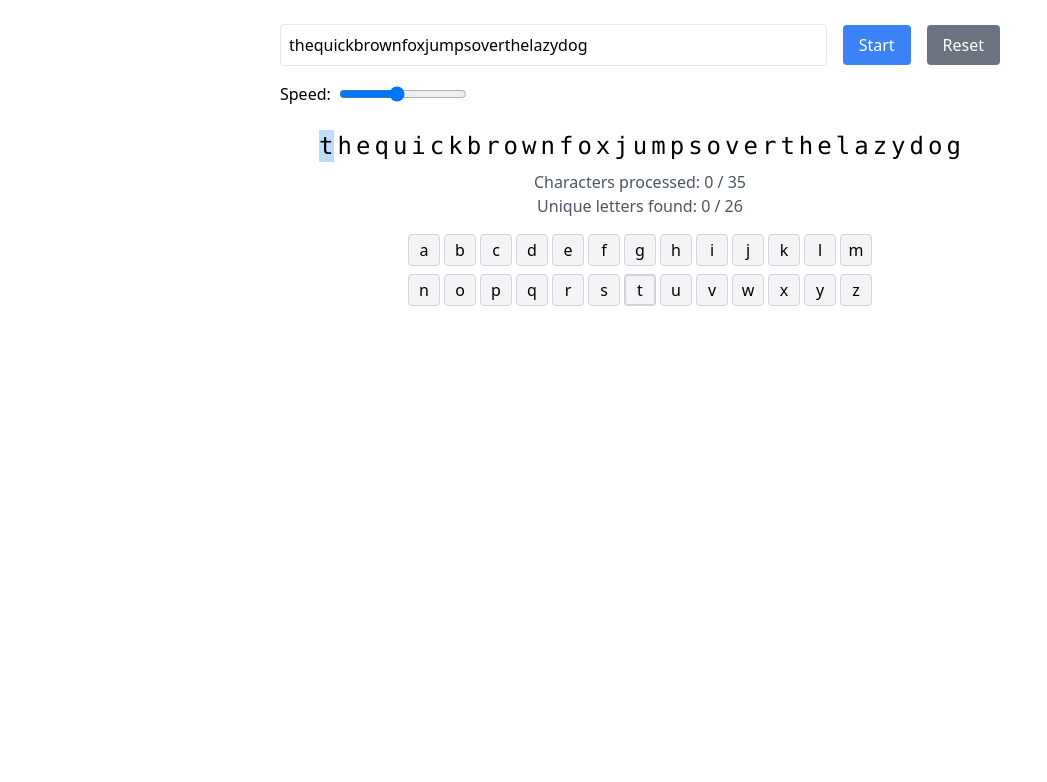
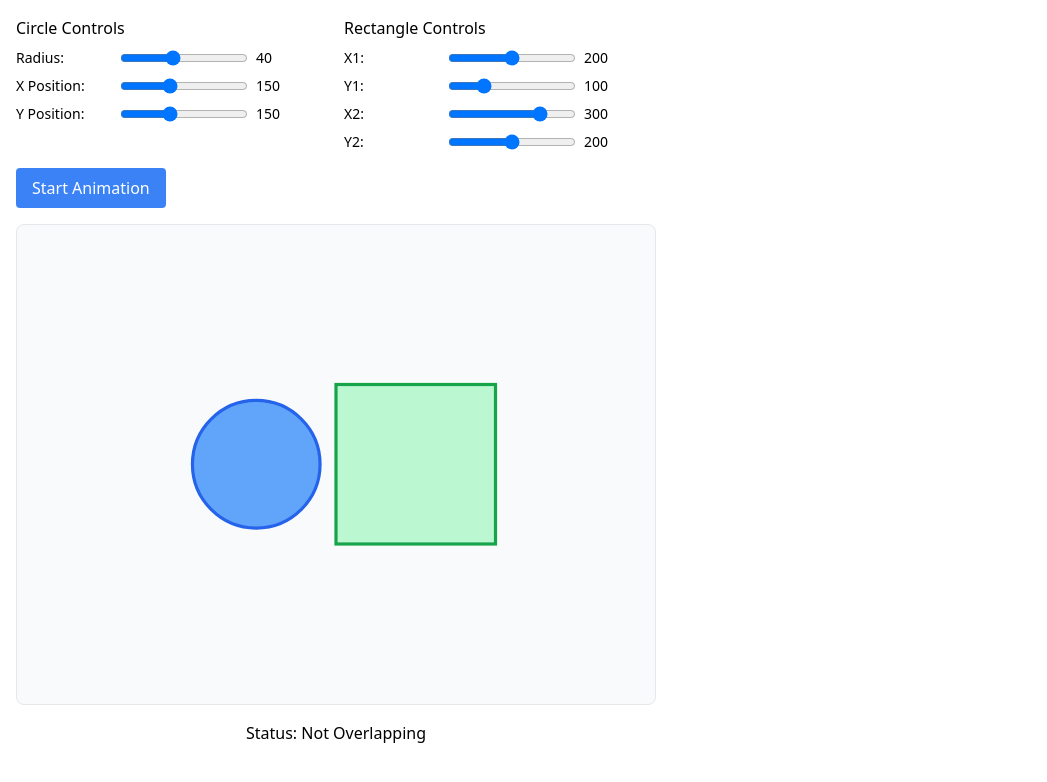
Before and after one commit to kartikjain007/DSA-Repository, a React (Create React App) app: page / in a window 1280 px wide. Shown: the top 782 px of the page, without its empty margins (0-1047 px from the left). Built offline with nearby package versions, Linux system fonts and the light colour scheme.

Commit message:
Added Overlap-Detector

```diff
--- a/src/App.js
+++ b/src/App.js
@@ -1,13 +1,15 @@
 // import logo from './logo.svg';
 import "./App.css";
+import OverlapDetector from "./Repos/Circle-And-Overlapping";
 import OriginalArrayFinder from "./Repos/Double-Original-Array";
+import DutchFlagSortVisualizer from "./Repos/Dutch-National-Flag";
 import PangramChecker from "./Repos/Pangram-Checker";
 import RomanNumeralConverter from "./Repos/Roman-Numeral-Convertor";
 import SlidingWindowViz from "./Repos/Sliding-Window-Visualization";
 // import HalvesComparison from "./Repos/Halves-Vowels-Comparison";
 
 function App() {
-  return <PangramChecker />;
+  return <OverlapDetector />;
 }
 
 export default App;
--- /dev/null
+++ b/src/Repos/Circle-And-Overlapping.jsx
@@ -0,0 +1,144 @@
+import React, { useState, useEffect } from "react";
+
+const OverlapDetector = () => {
+  const [radius, setRadius] = useState(40);
+  const [circle, setCircle] = useState({ x: 150, y: 150 });
+  const [rect, setRect] = useState({ x1: 200, y1: 100, x2: 300, y2: 200 });
+  const [isAnimating, setIsAnimating] = useState(false);
+  const [isOverlapping, setIsOverlapping] = useState(false);
+
+  const roundToTwo = (num) => Math.round(num * 100) / 100;
+
+  const checkOverlap = (xCenter, yCenter) => {
+    const nearX = roundToTwo(Math.max(rect.x1, Math.min(xCenter, rect.x2)));
+    const nearY = roundToTwo(Math.max(rect.y1, Math.min(yCenter, rect.y2)));
+
+    const d1 = roundToTwo(Math.abs(nearX - xCenter));
+    const d2 = roundToTwo(Math.abs(nearY - yCenter));
+
+    return d1 * d1 + d2 * d2 <= radius * radius;
+  };
+
+  useEffect(() => {
+    let interval;
+    if (isAnimating) {
+      interval = setInterval(() => {
+        setCircle((prev) => ({
+          x: roundToTwo(prev.x + Math.sin(Date.now() / 1000) * 2),
+          y: roundToTwo(prev.y + Math.cos(Date.now() / 1000) * 2),
+        }));
+      }, 50);
+    }
+    return () => clearInterval(interval);
+  }, [isAnimating]);
+
+  useEffect(() => {
+    setIsOverlapping(checkOverlap(circle.x, circle.y));
+  }, [circle, radius, rect]);
+
+  const InputGroup = ({ label, value, onChange, min = 0, max = 400 }) => (
+    <div className="flex items-center gap-2">
+      <label className="w-24 text-sm">{label}:</label>
+      <input
+        type="range"
+        min={min}
+        max={max}
+        value={value}
+        onChange={(e) => onChange(roundToTwo(Number(e.target.value)))}
+        className="w-32"
+      />
+      <span className="w-16 text-sm">{roundToTwo(value)}</span>
+    </div>
+  );
+
+  return (
+    <div className="w-full max-w-2xl p-4 space-y-4">
+      <div className="grid grid-cols-2 gap-4">
+        <div className="space-y-2">
+          <h3 className="font-medium">Circle Controls</h3>
+          <InputGroup
+            label="Radius"
+            value={radius}
+            onChange={setRadius}
+            max={100}
+          />
+          <InputGroup
+            label="X Position"
+            value={circle.x}
+            onChange={(x) => setCircle((prev) => ({ ...prev, x }))}
+          />
+          <InputGroup
+            label="Y Position"
+            value={circle.y}
+            onChange={(y) => setCircle((prev) => ({ ...prev, y }))}
+          />
+        </div>
+        <div className="space-y-2">
+          <h3 className="font-medium">Rectangle Controls</h3>
+          <InputGroup
+            label="X1"
+            value={rect.x1}
+            onChange={(x1) => setRect((prev) => ({ ...prev, x1 }))}
+          />
+          <InputGroup
+            label="Y1"
+            value={rect.y1}
+            onChange={(y1) => setRect((prev) => ({ ...prev, y1 }))}
+          />
+          <InputGroup
+            label="X2"
+            value={rect.x2}
+            onChange={(x2) => setRect((prev) => ({ ...prev, x2 }))}
+          />
+          <InputGroup
+            label="Y2"
+            value={rect.y2}
+            onChange={(y2) => setRect((prev) => ({ ...prev, y2 }))}
+          />
+        </div>
+      </div>
+
+      <button
+        onClick={() => setIsAnimating(!isAnimating)}
+        className="px-4 py-2 bg-blue-500 text-white rounded hover:bg-blue-600"
+      >
+        {isAnimating ? "Stop Animation" : "Start Animation"}
+      </button>
+
+      <svg
+        viewBox="0 0 400 300"
+        className="w-full border rounded-lg bg-gray-50"
+      >
+        <circle
+          cx={circle.x}
+          cy={circle.y}
+          r={radius}
+          className={`transition-colors duration-300 ${
+            isOverlapping
+              ? "fill-red-400 stroke-red-600"
+              : "fill-blue-400 stroke-blue-600"
+          }`}
+          strokeWidth="2"
+        />
+        <rect
+          x={rect.x1}
+          y={rect.y1}
+          width={rect.x2 - rect.x1}
+          height={rect.y2 - rect.y1}
+          className={`transition-colors duration-300 ${
+            isOverlapping
+              ? "fill-red-200 stroke-red-600"
+              : "fill-green-200 stroke-green-600"
+          }`}
+          strokeWidth="2"
+        />
+      </svg>
+
+      <div className="text-center font-medium">
+        Status: {isOverlapping ? "Overlapping" : "Not Overlapping"}
+      </div>
+    </div>
+  );
+};
+
+export default OverlapDetector;
```
